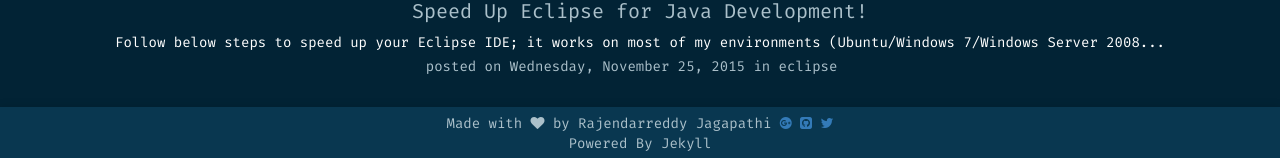
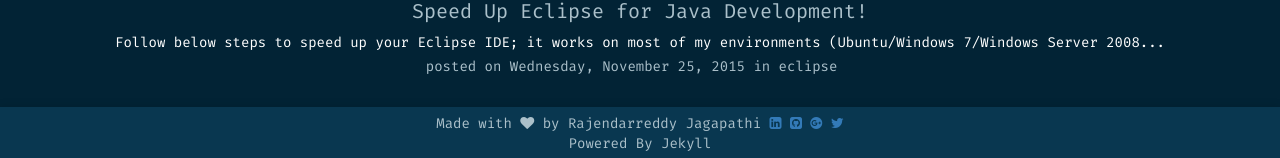
Before and after one commit to rajendarreddyj/development-journal, a Jekyll site: the page built from index.html, in a window 1280 px wide and 937 px high. Shown: the part 776-934 px from the top of the window. Built offline with Jekyll 4.4.1, drawn with Linux system fonts in a browser that asks for light colours; nearby versions of some CDN libraries; some web fonts are replaced.

Commit message:
Update footer.html

```diff
--- a/_includes/footer.html
+++ b/_includes/footer.html
@@ -1,7 +1,7 @@
 <nav class="navbar navbar-default navbar-fixed-bottom">
     <div class="container footer-content">
         Made with <i class="fa fa-heart"></i> by Rajendarreddy Jagapathi
-        <a href="https://google.com/+rajendarreddyjagapathi"><i class="fa fa-google-plus-circle"></i></a>&nbsp;<a href="https://github.com/rajendarreddyj"><i class="fa fa-github-square"></i></a>&nbsp;<a href="https://twitter.com/rajendarreddyj"><i class="fa fa-twitter"></i></a>
+        <a href="https://www.linkedin.com/in/rajendarreddyjagapathi/"><i class="fa fa-linkedin-square"></i></a>&nbsp;<a href="https://github.com/rajendarreddyj"><i class="fa fa-github-square"></i></a>&nbsp;<a href="https://google.com/+rajendarreddyjagapathi"><i class="fa fa-google-plus-circle"></i></a>&nbsp;<a href="https://twitter.com/rajendarreddyj"><i class="fa fa-twitter"></i></a>
         <br> Powered By Jekyll
     </div>
 </nav>
```
